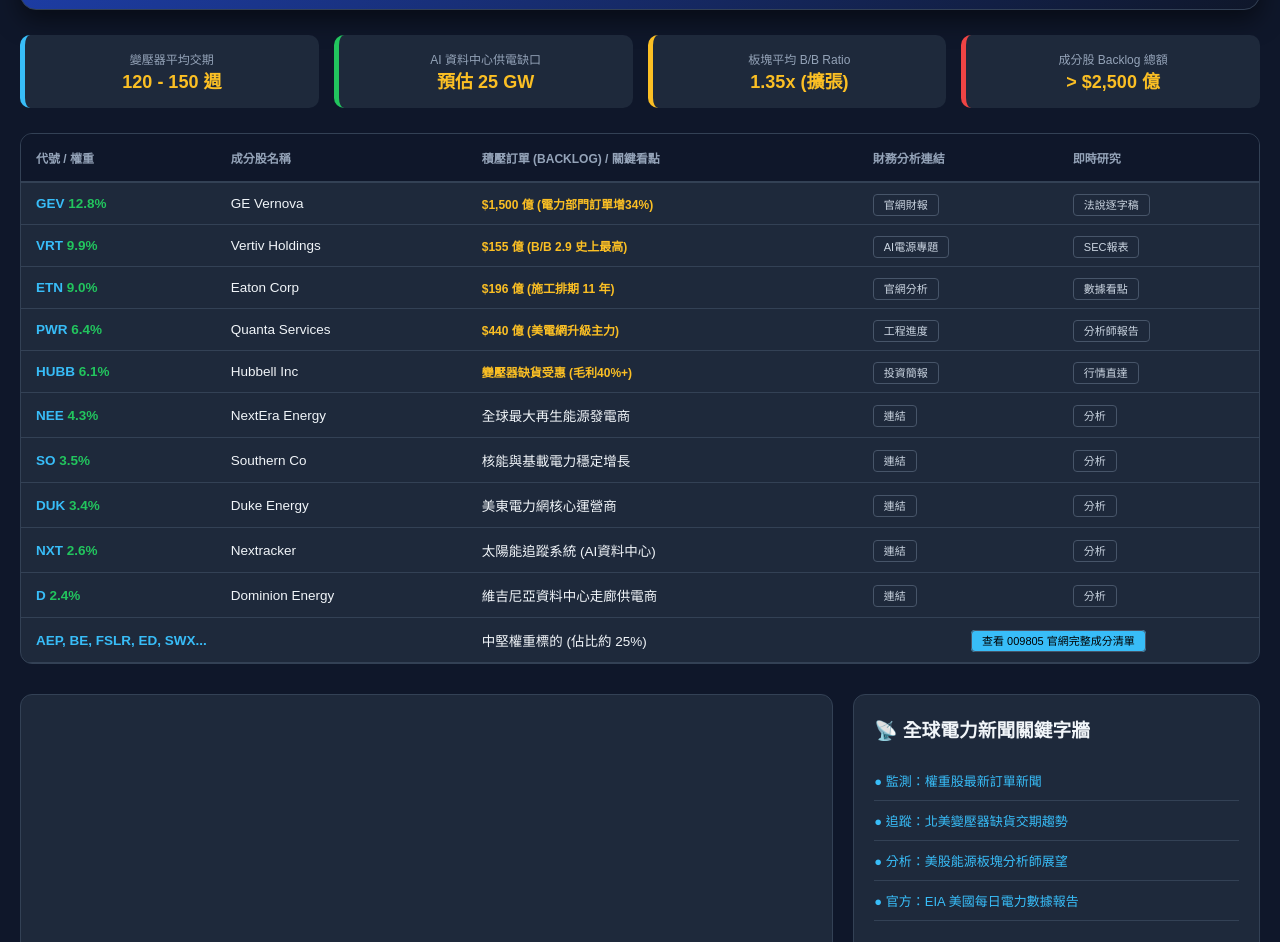
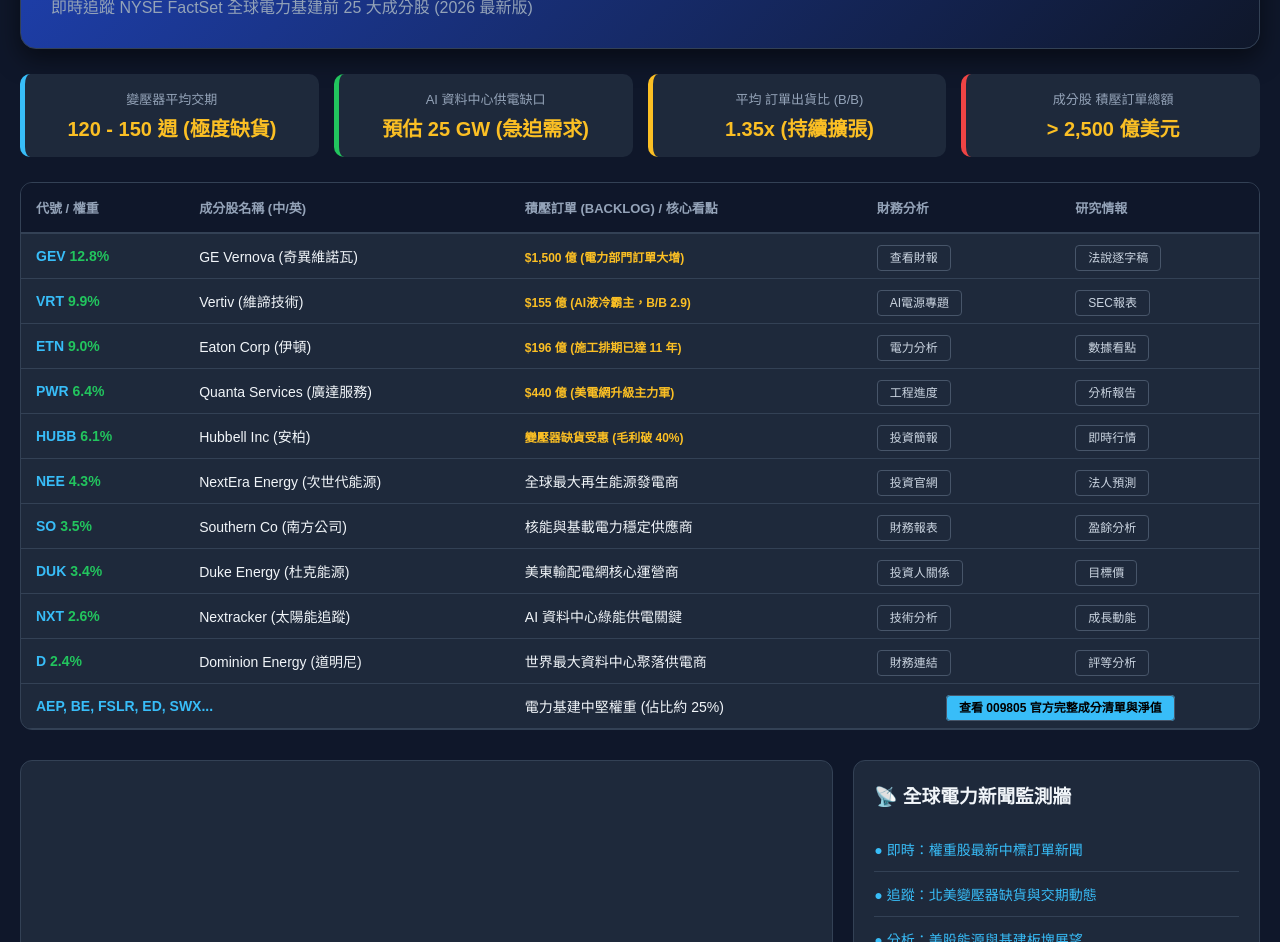
Before and after one commit to axlwu760710-hash/009805viewer, a plain HTML site: page index.html in a window 1280 px wide. Shown: the part 150-1092 px from the top of the page. Drawn offline with Linux system fonts and the light colour scheme; a script that the page names is missing.

Commit message:
Update index.html

```diff
--- a/index.html
+++ b/index.html
@@ -18,6 +18,9 @@
         body { font-family: "PingFang TC", "Microsoft JhengHei", sans-serif; background: var(--bg); color: var(--text); margin: 0; padding: 20px; }
         .container { max-width: 1500px; margin: 0 auto; }
 
+        /* 頂部導航與翻譯 */
+        .top-nav { display: flex; justify-content: space-between; align-items: center; margin-bottom: 15px; }
+
         /* Dashboard Header */
         .header { background: linear-gradient(135deg, #1e40af 0%, #0f172a 100%); padding: 30px; border-radius: 16px; display: flex; justify-content: space-between; align-items: center; margin-bottom: 25px; border: 1px solid var(--border); box-shadow: 0 10px 25px rgba(0,0,0,0.5); }
         .status-box { text-align: right; }
@@ -26,27 +29,27 @@
         /* Market Indicator Bar */
         .market-bar { display: grid; grid-template-columns: repeat(4, 1fr); gap: 15px; margin-bottom: 25px; }
         .indicator { background: var(--card); padding: 15px; border-radius: 10px; border-left: 5px solid var(--blue); text-align: center; }
-        .ind-label { font-size: 12px; color: #94a3b8; display: block; }
-        .ind-val { font-size: 18px; font-weight: bold; color: var(--orange); }
+        .ind-label { font-size: 13px; color: #94a3b8; display: block; margin-bottom: 5px; }
+        .ind-val { font-size: 20px; font-weight: bold; color: var(--orange); }
 
         /* Main Table */
         .table-container { background: var(--card); border-radius: 12px; overflow: hidden; border: 1px solid var(--border); margin-bottom: 30px; }
         table { width: 100%; border-collapse: collapse; text-align: left; }
-        th { background: #0f172a; padding: 15px; font-size: 12px; color: #94a3b8; text-transform: uppercase; border-bottom: 2px solid var(--border); }
-        td { padding: 12px 15px; border-bottom: 1px solid var(--border); font-size: 13.5px; }
+        th { background: #0f172a; padding: 15px; font-size: 13px; color: #94a3b8; text-transform: uppercase; border-bottom: 2px solid var(--border); }
+        td { padding: 12px 15px; border-bottom: 1px solid var(--border); font-size: 14px; }
         tr:hover { background: #334155; transition: 0.2s; }
 
         .ticker { font-weight: bold; color: var(--blue); }
         .weight { color: var(--green); font-weight: 600; }
         .backlog { color: var(--orange); font-size: 12px; font-weight: bold; }
-        .action-btn { color: #cbd5e1; text-decoration: none; border: 1px solid #475569; padding: 4px 10px; border-radius: 4px; font-size: 11px; white-space: nowrap; }
+        .action-btn { color: #cbd5e1; text-decoration: none; border: 1px solid #475569; padding: 5px 12px; border-radius: 4px; font-size: 12px; white-space: nowrap; transition: 0.3s; }
         .action-btn:hover { background: var(--blue); color: #000; border-color: var(--blue); }
 
         /* Chart & News Section */
         .flex-row { display: grid; grid-template-columns: 2fr 1fr; gap: 20px; }
         .chart-box { background: var(--card); padding: 20px; border-radius: 12px; height: 550px; border: 1px solid var(--border); }
         .news-box { background: var(--card); padding: 20px; border-radius: 12px; border: 1px solid var(--border); }
-        .news-item { padding: 10px 0; border-bottom: 1px solid var(--border); font-size: 13px; }
+        .news-item { padding: 12px 0; border-bottom: 1px solid var(--border); font-size: 14px; }
         .news-item a { color: var(--blue); text-decoration: none; }
         .news-item a:hover { text-decoration: underline; }
 
@@ -56,21 +59,26 @@
 <body>
 
 <div class="container">
+    <div class="top-nav">
+        <div style="font-weight: bold; color: var(--blue);">⚡ 009805 投資人專用儀表板</div>
+        <div id="google_translate_element"></div>
+    </div>
+
     <div class="header">
         <div>
             <h1 style="margin:0;">⚡ 009805 美國電力基建「瘋狂訂單」監控站</h1>
-            <p style="margin:8px 0 0; color:#94a3b8;">追蹤 NYSE FactSet 全球電力基建息收指數前 25 大持股 (2026 最新版)</p>
+            <p style="margin:8px 0 0; color:#94a3b8;">即時追蹤 NYSE FactSet 全球電力基建前 25 大成分股 (2026 最新版)</p>
         </div>
         <div class="status-box">
-            <span class="status-light">● 市場週期：AI 電改大擴張期</span>
+            <span class="status-light">● 市場週期：AI 電力革命大擴張期</span>
         </div>
     </div>
 
     <div class="market-bar">
-        <div class="indicator"><span class="ind-label">變壓器平均交期</span><span class="ind-val">120 - 150 週</span></div>
-        <div class="indicator" style="border-left-color: var(--green);"><span class="ind-label">AI 資料中心供電缺口</span><span class="ind-val">預估 25 GW</span></div>
-        <div class="indicator" style="border-left-color: var(--orange);"><span class="ind-label">板塊平均 B/B Ratio</span><span class="ind-val">1.35x (擴張)</span></div>
-        <div class="indicator" style="border-left-color: var(--danger);"><span class="ind-label">成分股 Backlog 總額</span><span class="ind-val">> $2,500 億</span></div>
+        <div class="indicator"><span class="ind-label">變壓器平均交期</span><span class="ind-val">120 - 150 週 (極度缺貨)</span></div>
+        <div class="indicator" style="border-left-color: var(--green);"><span class="ind-label">AI 資料中心供電缺口</span><span class="ind-val">預估 25 GW (急迫需求)</span></div>
+        <div class="indicator" style="border-left-color: var(--orange);"><span class="ind-label">平均 訂單出貨比 (B/B)</span><span class="ind-val">1.35x (持續擴張)</span></div>
+        <div class="indicator" style="border-left-color: var(--danger);"><span class="ind-label">成分股 積壓訂單總額</span><span class="ind-val">> 2,500 億美元</span></div>
     </div>
 
     <div class="table-container">
@@ -78,24 +86,24 @@
             <thead>
                 <tr>
                     <th>代號 / 權重</th>
-                    <th>成分股名稱</th>
-                    <th>積壓訂單 (Backlog) / 關鍵看點</th>
-                    <th>財務分析連結</th>
-                    <th>即時研究</th>
+                    <th>成分股名稱 (中/英)</th>
+                    <th>積壓訂單 (Backlog) / 核心看點</th>
+                    <th>財務分析</th>
+                    <th>研究情報</th>
                 </tr>
             </thead>
             <tbody>
-                <tr><td><span class="ticker">GEV</span> <span class="weight">12.8%</span></td><td>GE Vernova</td><td><span class="backlog">$1,500 億 (電力部門訂單增34%)</span></td><td><a href="https://www.gevernova.com/investors" target="_blank" class="action-btn">官網財報</a></td><td><a href="https://seekingalpha.com/symbol/GEV/earnings/transcripts" target="_blank" class="action-btn">法說逐字稿</a></td></tr>
-                <tr><td><span class="ticker">VRT</span> <span class="weight">9.9%</span></td><td>Vertiv Holdings</td><td><span class="backlog">$155 億 (B/B 2.9 史上最高)</span></td><td><a href="https://investors.vertiv.com/" target="_blank" class="action-btn">AI電源專題</a></td><td><a href="https://www.sec.gov/cgi-bin/browse-edgar?CIK=VRT" target="_blank" class="action-btn">SEC報表</a></td></tr>
-                <tr><td><span class="ticker">ETN</span> <span class="weight">9.0%</span></td><td>Eaton Corp</td><td><span class="backlog">$196 億 (施工排期 11 年)</span></td><td><a href="https://www.eaton.com/investors" target="_blank" class="action-btn">官網分析</a></td><td><a href="https://www.tikr.com/symbol/ETN" target="_blank" class="action-btn">數據看點</a></td></tr>
-                <tr><td><span class="ticker">PWR</span> <span class="weight">6.4%</span></td><td>Quanta Services</td><td><span class="backlog">$440 億 (美電網升級主力)</span></td><td><a href="https://investors.quantaservices.com/" target="_blank" class="action-btn">工程進度</a></td><td><a href="https://www.alphastreet.com/symbol/PWR" target="_blank" class="action-btn">分析師報告</a></td></tr>
-                <tr><td><span class="ticker">HUBB</span> <span class="weight">6.1%</span></td><td>Hubbell Inc</td><td><span class="backlog">變壓器缺貨受惠 (毛利40%+)</span></td><td><a href="https://investors.hubbell.com/" target="_blank" class="action-btn">投資簡報</a></td><td><a href="https://finance.yahoo.com/quote/HUBB" target="_blank" class="action-btn">行情直達</a></td></tr>
-                <tr><td><span class="ticker">NEE</span> <span class="weight">4.3%</span></td><td>NextEra Energy</td><td>全球最大再生能源發電商</td><td><a href="https://www.nexteraenergy.com/investors.html" target="_blank" class="action-btn">連結</a></td><td><a href="https://finance.yahoo.com/quote/NEE/analysis" target="_blank" class="action-btn">分析</a></td></tr>
-                <tr><td><span class="ticker">SO</span> <span class="weight">3.5%</span></td><td>Southern Co</td><td>核能與基載電力穩定增長</td><td><a href="https://investor.southerncompany.com/" target="_blank" class="action-btn">連結</a></td><td><a href="https://finance.yahoo.com/quote/SO/analysis" target="_blank" class="action-btn">分析</a></td></tr>
-                <tr><td><span class="ticker">DUK</span> <span class="weight">3.4%</span></td><td>Duke Energy</td><td>美東電力網核心運營商</td><td><a href="https://www.duke-energy.com/our-company/investors" target="_blank" class="action-btn">連結</a></td><td><a href="https://finance.yahoo.com/quote/DUK/analysis" target="_blank" class="action-btn">分析</a></td></tr>
-                <tr><td><span class="ticker">NXT</span> <span class="weight">2.6%</span></td><td>Nextracker</td><td>太陽能追蹤系統 (AI資料中心)</td><td><a href="https://investors.nextracker.com/" target="_blank" class="action-btn">連結</a></td><td><a href="https://finance.yahoo.com/quote/NXT/analysis" target="_blank" class="action-btn">分析</a></td></tr>
-                <tr><td><span class="ticker">D</span> <span class="weight">2.4%</span></td><td>Dominion Energy</td><td>維吉尼亞資料中心走廊供電商</td><td><a href="https://investors.dominionenergy.com/" target="_blank" class="action-btn">連結</a></td><td><a href="https://finance.yahoo.com/quote/D/analysis" target="_blank" class="action-btn">分析</a></td></tr>
-                <tr><td colspan="2"><span class="ticker">AEP, BE, FSLR, ED, SWX...</span></td><td>中堅權重標的 (佔比約 25%)</td><td colspan="2" style="text-align: center;"><a href="https://www.skit.com.tw/ETF/FundDetail?FundId=009805" target="_blank" class="action-btn" style="background:var(--blue); color:#000;">查看 009805 官網完整成分清單</a></td></tr>
+                <tr><td><span class="ticker">GEV</span> <span class="weight">12.8%</span></td><td>GE Vernova (奇異維諾瓦)</td><td><span class="backlog">$1,500 億 (電力部門訂單大增)</span></td><td><a href="https://www.gevernova.com/investors" target="_blank" class="action-btn">查看財報</a></td><td><a href="https://seekingalpha.com/symbol/GEV/earnings/transcripts" target="_blank" class="action-btn">法說逐字稿</a></td></tr>
+                <tr><td><span class="ticker">VRT</span> <span class="weight">9.9%</span></td><td>Vertiv (維諦技術)</td><td><span class="backlog">$155 億 (AI液冷霸主，B/B 2.9)</span></td><td><a href="https://investors.vertiv.com/" target="_blank" class="action-btn">AI電源專題</a></td><td><a href="https://www.sec.gov/cgi-bin/browse-edgar?CIK=VRT" target="_blank" class="action-btn">SEC報表</a></td></tr>
+                <tr><td><span class="ticker">ETN</span> <span class="weight">9.0%</span></td><td>Eaton Corp (伊頓)</td><td><span class="backlog">$196 億 (施工排期已達 11 年)</span></td><td><a href="https://www.eaton.com/investors" target="_blank" class="action-btn">電力分析</a></td><td><a href="https://www.tikr.com/symbol/ETN" target="_blank" class="action-btn">數據看點</a></td></tr>
+                <tr><td><span class="ticker">PWR</span> <span class="weight">6.4%</span></td><td>Quanta Services (廣達服務)</td><td><span class="backlog">$440 億 (美電網升級主力軍)</span></td><td><a href="https://investors.quantaservices.com/" target="_blank" class="action-btn">工程進度</a></td><td><a href="https://www.alphastreet.com/symbol/PWR" target="_blank" class="action-btn">分析報告</a></td></tr>
+                <tr><td><span class="ticker">HUBB</span> <span class="weight">6.1%</span></td><td>Hubbell Inc (安柏)</td><td><span class="backlog">變壓器缺貨受惠 (毛利破 40%)</span></td><td><a href="https://investors.hubbell.com/" target="_blank" class="action-btn">投資簡報</a></td><td><a href="https://finance.yahoo.com/quote/HUBB" target="_blank" class="action-btn">即時行情</a></td></tr>
+                <tr><td><span class="ticker">NEE</span> <span class="weight">4.3%</span></td><td>NextEra Energy (次世代能源)</td><td>全球最大再生能源發電商</td><td><a href="https://www.nexteraenergy.com/investors.html" target="_blank" class="action-btn">投資官網</a></td><td><a href="https://finance.yahoo.com/quote/NEE/analysis" target="_blank" class="action-btn">法人預測</a></td></tr>
+                <tr><td><span class="ticker">SO</span> <span class="weight">3.5%</span></td><td>Southern Co (南方公司)</td><td>核能與基載電力穩定供應商</td><td><a href="https://investor.southerncompany.com/" target="_blank" class="action-btn">財務報表</a></td><td><a href="https://finance.yahoo.com/quote/SO/analysis" target="_blank" class="action-btn">盈餘分析</a></td></tr>
+                <tr><td><span class="ticker">DUK</span> <span class="weight">3.4%</span></td><td>Duke Energy (杜克能源)</td><td>美東輸配電網核心運營商</td><td><a href="https://www.duke-energy.com/our-company/investors" target="_blank" class="action-btn">投資人關係</a></td><td><a href="https://finance.yahoo.com/quote/DUK/analysis" target="_blank" class="action-btn">目標價</a></td></tr>
+                <tr><td><span class="ticker">NXT</span> <span class="weight">2.6%</span></td><td>Nextracker (太陽能追蹤)</td><td>AI 資料中心綠能供電關鍵</td><td><a href="https://investors.nextracker.com/" target="_blank" class="action-btn">技術分析</a></td><td><a href="https://finance.yahoo.com/quote/NXT/analysis" target="_blank" class="action-btn">成長動能</a></td></tr>
+                <tr><td><span class="ticker">D</span> <span class="weight">2.4%</span></td><td>Dominion Energy (道明尼)</td><td>世界最大資料中心聚落供電商</td><td><a href="https://investors.dominionenergy.com/" target="_blank" class="action-btn">財務連結</a></td><td><a href="https://finance.yahoo.com/quote/D/analysis" target="_blank" class="action-btn">評等分析</a></td></tr>
+                <tr><td colspan="2"><span class="ticker">AEP, BE, FSLR, ED, SWX...</span></td><td>電力基建中堅權重 (佔比約 25%)</td><td colspan="2" style="text-align: center;"><a href="https://www.skit.com.tw/ETF/FundDetail?FundId=009805" target="_blank" class="action-btn" style="background:var(--blue); color:#000; font-weight:bold;">查看 009805 官方完整成分清單與淨值</a></td></tr>
             </tbody>
         </table>
     </div>
@@ -106,22 +114,29 @@
             <script type="text/javascript" src="https://s3.tradingview.com/tv.js"></script>
             <script type="text/javascript">
                 new TradingView.MediumWidget({
-                    "symbols": [["009805", "TWSE:009805|1D"],["GEV", "GEV|1D"],["VRT", "VRT|1D"],["ETN", "ETN|1D"],["NEE", "NEE|1D"]],
+                    "symbols": [["009805 淨值", "TWSE:009805|1D"],["奇異維諾瓦 GEV", "GEV|1D"],["維諦技術 VRT", "VRT|1D"],["伊頓 ETN", "ETN|1D"],["次世代能源 NEE", "NEE|1D"]],
                     "chartOnly": false, "width": "100%", "height": "100%", "locale": "zh_TW",
                     "gridLineColor": "rgba(42, 46, 57, 0.05)", "fontColor": "#94a3b8", "backgroundColor": "#1e293b"
                 });
             </script>
         </div>
         <div class="news-box">
-            <h3 style="margin-top:0;">📡 全球電力新聞關鍵字牆</h3>
-            <div class="news-item"><a href="https://www.google.com/search?q=Grid+modernization+Eaton+Vertiv+news&tbm=nws" target="_blank">● 監測：權重股最新訂單新聞</a></div>
-            <div class="news-item"><a href="https://www.google.com/search?q=Transformer+shortage+lead+times" target="_blank">● 追蹤：北美變壓器缺貨交期趨勢</a></div>
-            <div class="news-item"><a href="https://seekingalpha.com/market-outlook" target="_blank">● 分析：美股能源板塊分析師展望</a></div>
+            <h3 style="margin-top:0;">📡 全球電力新聞監測牆</h3>
+            <div class="news-item"><a href="https://www.google.com/search?q=Grid+modernization+Eaton+Vertiv+news&tbm=nws" target="_blank">● 即時：權重股最新中標訂單新聞</a></div>
+            <div class="news-item"><a href="https://www.google.com/search?q=Transformer+shortage+lead+times" target="_blank">● 追蹤：北美變壓器缺貨與交期動態</a></div>
+            <div class="news-item"><a href="https://seekingalpha.com/market-outlook" target="_blank">● 分析：美股能源與基建板塊展望</a></div>
             <div class="news-item"><a href="https://www.eia.gov/todayinenergy/" target="_blank">● 官方：EIA 美國每日電力數據報告</a></div>
-            <p style="font-size:11px; color:#64748b; margin-top:20px;">* 以上新聞連結會直接導向最新搜尋結果。</p>
+            <p style="font-size:12px; color:#64748b; margin-top:20px;">* 外部連結建議使用 Chrome 自帶翻譯功能閱讀細節。</p>
         </div>
     </div>
 </div>
 
+<script type="text/javascript">
+function googleTranslateElementInit() {
+  new google.translate.TranslateElement({pageLanguage: 'en', layout: google.translate.TranslateElement.InlineLayout.SIMPLE}, 'google_translate_element');
+}
+</script>
+<script type="text/javascript" src="//translate.google.com/translate_a/element.js?cb=googleTranslateElementInit"></script>
+
 </body>
 </html>
```
